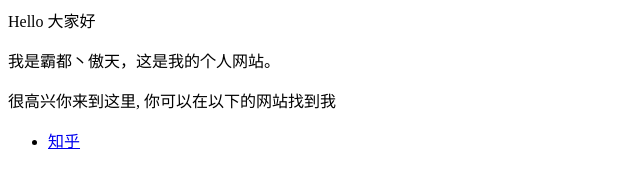
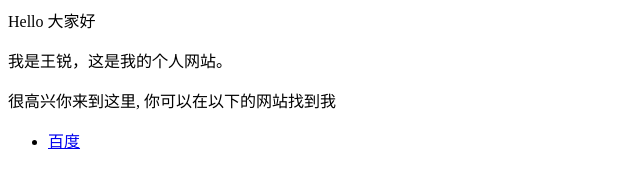
Before and after one commit to Rain-wr/Rain-wr.github.io, a plain HTML site: page index.html in a window 1280 px wide. Shown: the whole page, without its empty margins (0-640 px from the left). Drawn offline with Linux system fonts and the light colour scheme.

Commit message:
Update index.html

```diff
--- a/index.html
+++ b/index.html
@@ -1,7 +1,7 @@
 <p>Hello 大家好</p>
-<p>我是霸都丶傲天，这是我的个人网站。 </p>
+<p>我是王锐，这是我的个人网站。 </p>
 <p>很高兴你来到这里, 你可以在以下的网站找到我</p>
 
 <ul>
-  <li> <a href="https://www.zhihu.com/people/AJLoveChina">知乎</a> </li>
+  <li> <a href="baidu.com">百度</a> </li>
 </ul>
```
